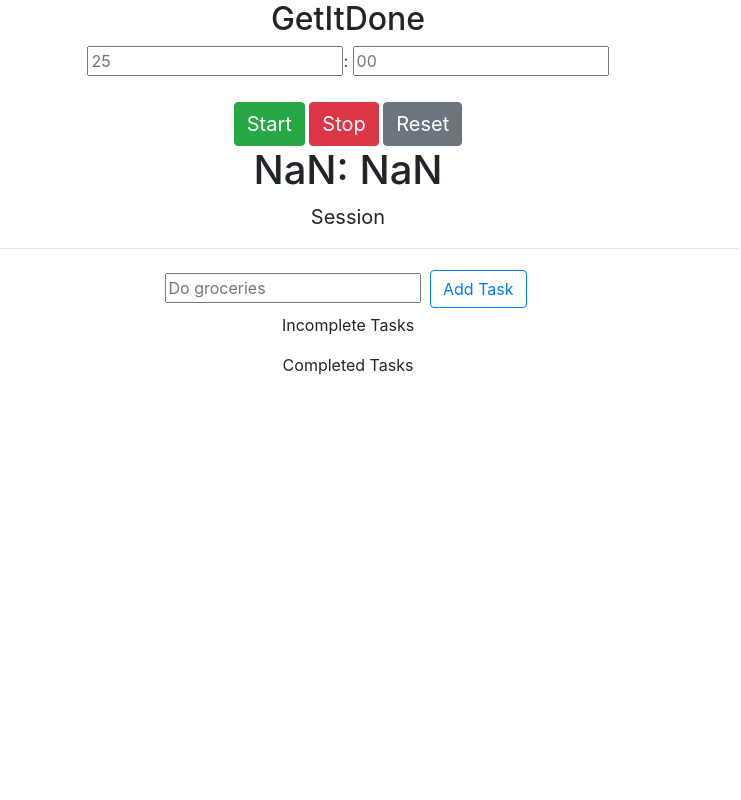
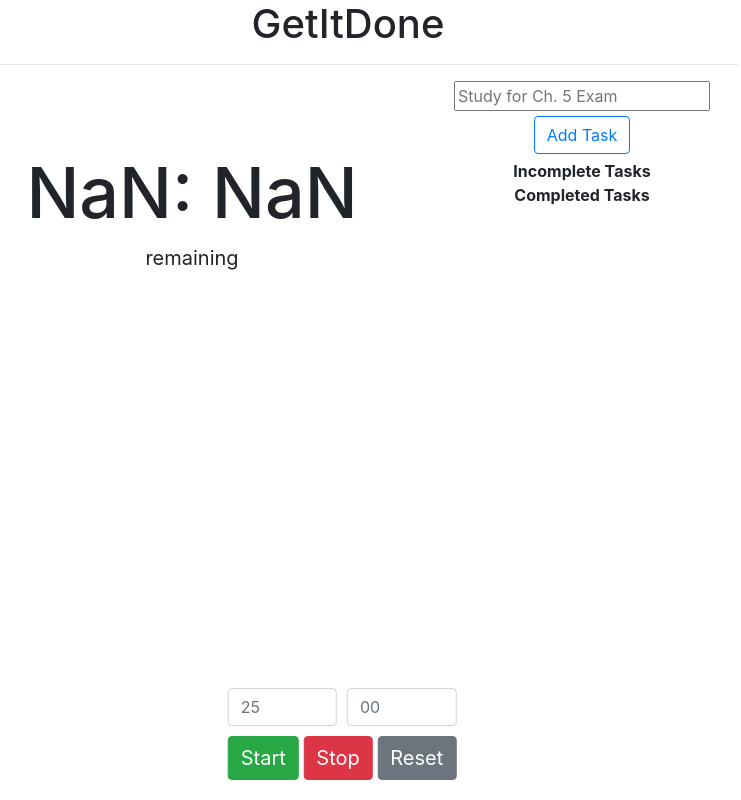
Before and after one commit to julianalg/GetItDone, a browser extension: page testToDolist-Andy/toDoIndex.html in a window 1280 px wide. Shown: the whole page, without its empty margins (42-783 px from the left). Drawn offline with nearby package versions, Linux system fonts and the light colour scheme.

Commit message:
ui adjustments

```diff
--- a/testToDolist-Andy/toDoApp.js
+++ b/testToDolist-Andy/toDoApp.js
@@ -38,6 +38,7 @@ function displayTaskList() {
         const task = taskList[i];
 
         const taskElement = document.createElement("li");
+        // taskElement.classList.add("tasks")
 
         //Marks as complete or incomplete for later
 
@@ -78,6 +79,8 @@ function displayTaskList() {
                     <a href="./toDoIndex.html"><button id="back" class="btn btn-outline-danger back-btn">dismiss</button></a>
                 </span>
                 <br>
+
+                <p></p>
 
                 <div class="due-dates">
                     <input type="datetime-local" id="dueDate"></input>
@@ -148,7 +151,11 @@ function displayTaskList() {
 
         const removeButton = document.createElement("button");
 
-        removeButton.innerText = "Remove";
+        removeButton.innerText = "X";
+
+        removeButton.classList.add("btn")
+        removeButton.classList.add("btn-danger")
+        removeButton.classList.add("remove-button")
 
         removeButton.addEventListener("click", () => {
 
@@ -200,6 +207,8 @@ function addTask(text) {
         text: text,
 
         completed: false,
+
+        addedDate: new Date(),
 
         dueDate: new Date()
 
--- a/testToDolist-Andy/toDoIndex.html
+++ b/testToDolist-Andy/toDoIndex.html
@@ -8,44 +8,70 @@
     <!--- bootstrap -->
     <link rel="stylesheet" href="https://maxcdn.bootstrapcdn.com/bootstrap/4.0.0/css/bootstrap.min.css" integrity="sha384-Gn5384xqQ1aoWXA+058RXPxPg6fy4IWvTNh0E263XmFcJlSAwiGgFAW/dAiS6JXm" crossorigin="anonymous">
 
+    <!-- font awesome -->
+    <script src="https://kit.fontawesome.com/ec1a17edaa.js" crossorigin="anonymous"></script>
+
     <link rel="stylesheet" href="toDoStyles.css" />
 </head>
 <body>
 
-        <h2>GetItDone</h2>
+    <div>
+        <h1>GetItDone</h1>
+
+    </div>
+
+    <hr>
+
+    <div class="container focus">
+        <div class="timer">
+            <div class="timer__display">
+                <h1 id="countdown"></h1>
+                <p class="timer__label">remaining</p>
+            </div>
+
+            <div class="controls">
+                <div class="time__select">
+                    <div class="form-row">
+                        <div class="col">
+                            <input type="number" class="form-control input-field" id="StartingMinutes" min="0" max="60" placeholder="25">
+                        </div>
+                        <div class="col">
+                            <input type="number" class="form-control input-field" id="StartingSeconds" placeholder="00" min="0" max="60">
+                        </div>
+                      </div>
+
+                </div>
 
 
 
-        <div class="container">
-            <div class="timer">
                 <div class="timer__controls">
-                    <p><input type="number" id="StartingMinutes" placeholder="25">: <input type="number" id="StartingSeconds" placeholder="00" max="60"></p>
                     <button type="submit" class="timer__button btn btn-success" id="Start">Start</button>
                     <button class="timer__button btn btn-danger" id="Stop">Stop</button>
                     <button class="timer__button btn btn-secondary" id="Reset">Reset</button>
                 </div>
-                <div class="timer__display">
-                    <h1 id="countdown"></h1>
-                    <p class="timer__label">Session</p>
+
             </div>
+
+
         </div>
     </div>
 
-        <hr>
 
+    <div class="container to-do">
         <form id="addTaskForm">
-            <input type="text" id="taskContent" placeholder="Do groceries">
+            <input type="text" id="taskContent" placeholder="Study for Ch. 5 Exam">
             <button type="submit" class="btn btn-outline-primary addtask" id="addTask">Add Task</button>
         </form>
 
-        <p>Incomplete Tasks</p>
+        <strong>Incomplete Tasks</strong>
         <div id="taskList">
-
+            <!-- to be filled in by js -->
         </div>
 
-        <p>Completed Tasks</p>
+        <strong>Completed Tasks</strong>
         <div id="completedTasks">
-
+            <!-- to be filled in by js -->
+        </div>
     </div>
 
 </body>
--- a/testToDolist-Andy/toDoStyles.css
+++ b/testToDolist-Andy/toDoStyles.css
@@ -1,28 +1,67 @@
+
+/* extends chrome extenstion window */
 html {
     width:780px;
     height:580px;
 }
 
-
 body {
     text-align: center;
+}
+
+/* to do  */
+.to-do {
+    width: 40%;
+    float: right;
+}
+
+.to-do a {
+    text-decoration: underline;
+    margin: 10px;
 }
 
 .addtask {
     margin: 5px;
 }
 
+.tasks {
+    padding: 5px;
+}
+
+/* focus  */
 .timer__button {
     margin-top: 10px;
     font-size: 20px;
 }
 
+.time_select {
+    margin-top: 100px;
+}
+
 .timer__display {
     font-size: 20px;
+    padding: 70px 0;
+    text-align: center;
 }
 
-a {
-    text-decoration: underline;
+.remove-button {
+    font-size: 10px;
+}
 
-    margin: 10px;
+.focus {
+    width: 60%;
+    float: left;
 }
+
+#countdown {
+    font-size: 70px;
+}
+
+.controls {
+    position: fixed;
+  left: 30%;
+  bottom: 20px;
+  transform: translate(-50%);
+  margin: 0 auto;
+
+}
```
Also changed, not shown: 1 other file. Lines whose indentation alone changed are shown as unchanged.
